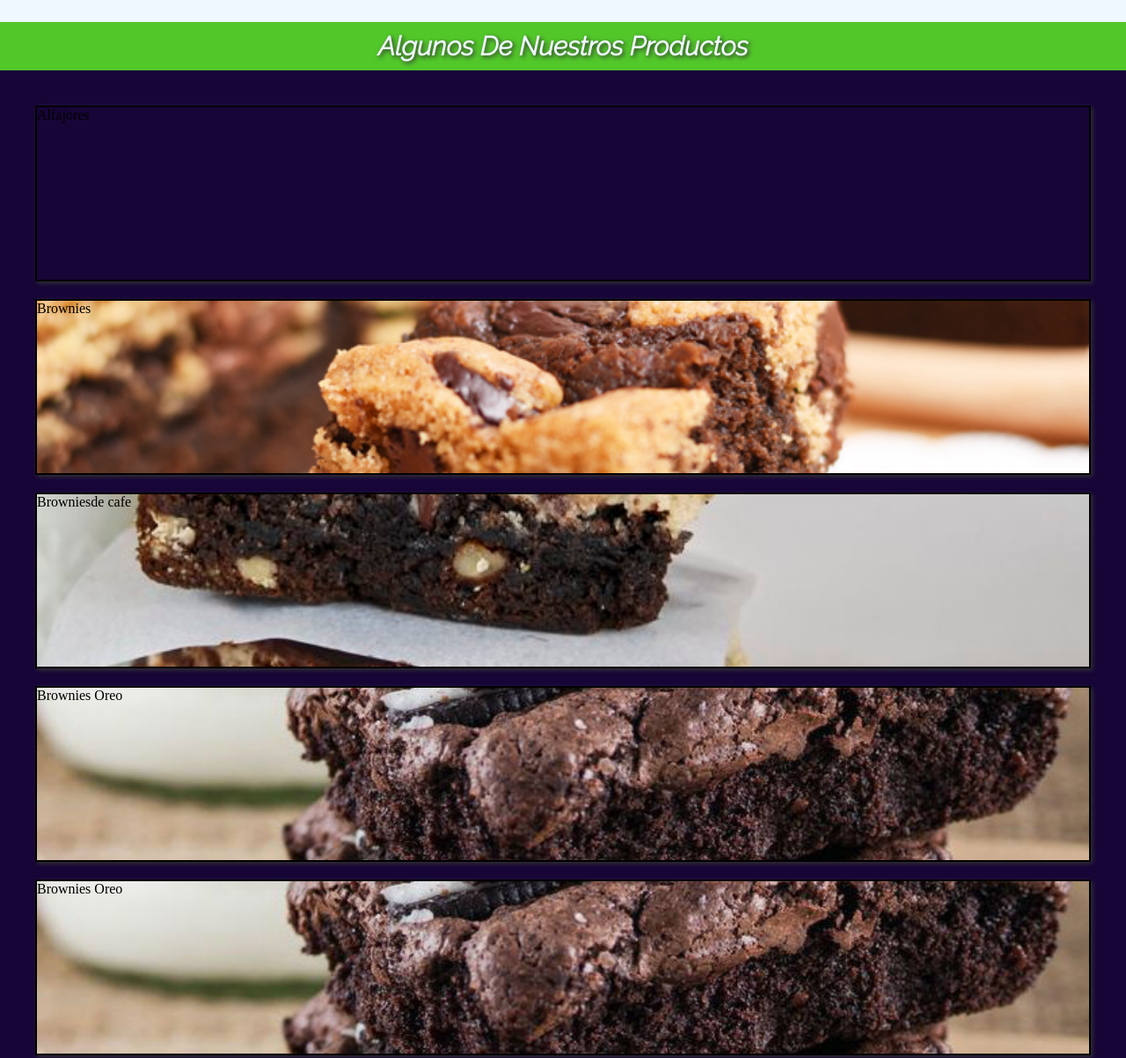
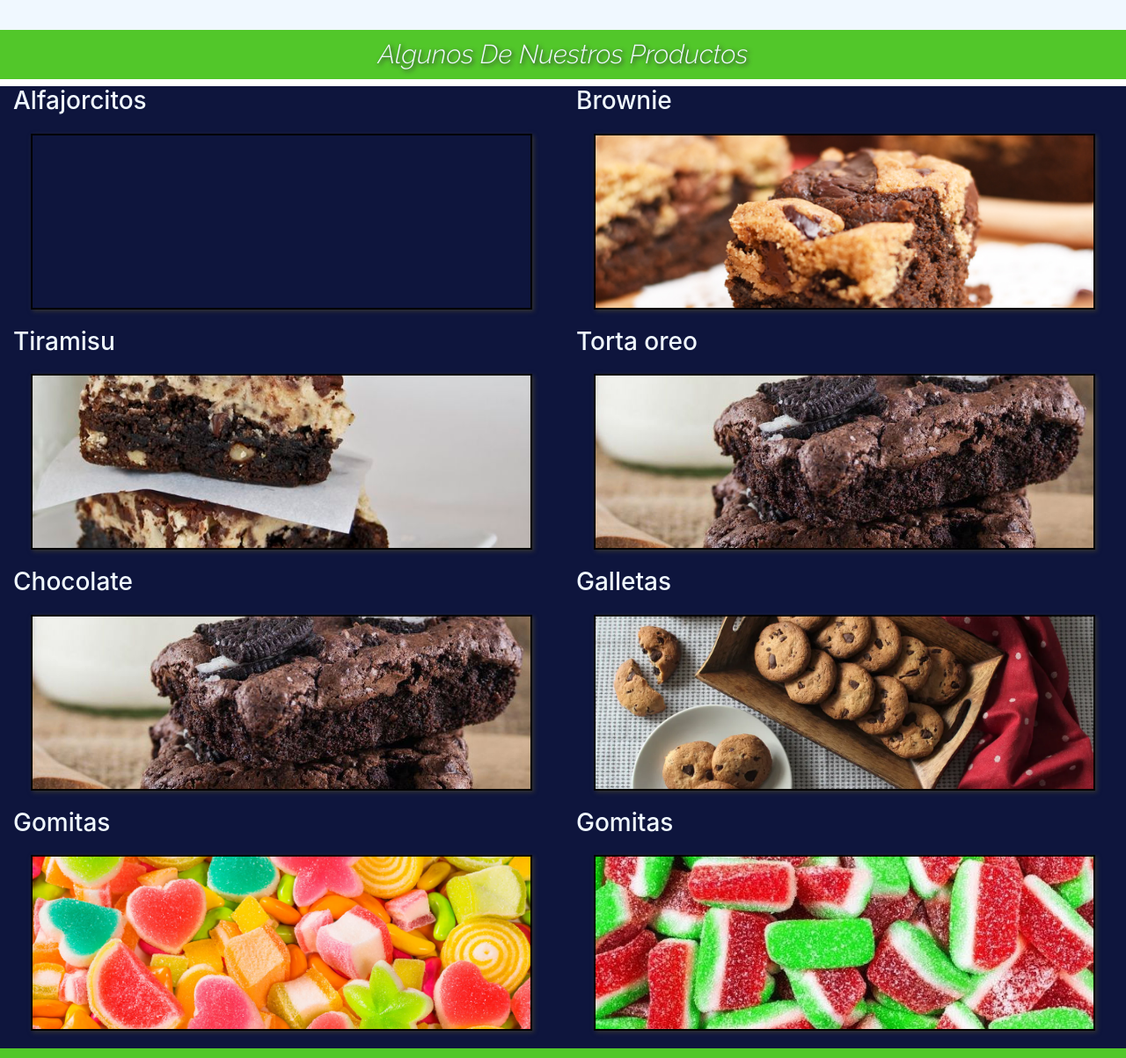
Before and after one commit to edisonfabianra/TusDulcesFelices-Rojas, a plain HTML site: page Pages/Comidas.html in a window 1280 px wide. Shown: the part 1040-2243 px from the top of the page at 88% size. Drawn offline with nearby package versions, Linux system fonts and the light colour scheme.

Commit message:
Boostrap index y Comidas

```diff
--- a/Estilos.css
+++ b/Estilos.css
@@ -11,6 +11,8 @@
 header{
     height: 110px;
     width: 100%;
+    background-color: greenyellow;
+    background-image: linear-gradient(greenyellow,rgb(169, 247, 118));
     background-color: #52c72a;
     color: rgb(240, 229, 229);
     display: flex;
@@ -137,7 +139,12 @@ h2{
 
 }
 
-
+article{
+    background-color: rgb(14, 21, 61);
+    }
+h3{
+    color: aliceblue;
+}
 .galeria{
     width: 100%;
     height: auto;
@@ -197,7 +204,7 @@ h2{
 }
 
 footer{
-    background-color: #111;
+    background-color: #52c72a;
     color: aliceblue;
     text-align: center;
 }
@@ -210,9 +217,10 @@ footer i{
     letter-spacing: 20px;
     margin-bottom: 10px;
     padding: 20px;
+    color: #fff;
 }
 footer a{
-    color: aquamarine;
+    color: rgb(255, 255, 255);
 }
 
 @media only screen and (min-width:345px) and (max-width:599px) {
--- a/Pages/Comidas.html
+++ b/Pages/Comidas.html
@@ -5,7 +5,9 @@
     <meta http-equiv="X-UA-Compatible" content="IE=edge">
     <meta name="viewport" content="width=device-width, initial-scale=1.0">
     <link rel="stylesheet" href="https://cdnjs.cloudflare.com/ajax/libs/font-awesome/6.1.1/css/all.min.css" integrity="sha512-KfkfwYDsLkIlwQp6LFnl8zNdLGxu9YAA1QvwINks4PhcElQSvqcyVLLD9aMhXd13uQjoXtEKNosOWaZqXgel0g==" crossorigin="anonymous" referrerpolicy="no-referrer" />
+    <link rel="stylesheet" href="https://cdn.jsdelivr.net/npm/bootstrap@4.6.2/dist/css/bootstrap.min.css" integrity="sha384-xOolHFLEh07PJGoPkLv1IbcEPTNtaed2xpHsD9ESMhqIYd0nLMwNLD69Npy4HI+N" crossorigin="anonymous">
     <link rel="stylesheet" href="./comidas.css">
+
     <title>Tus Dulces Felices</title>
 </head>
 <body>
@@ -35,7 +37,44 @@
     </section>
 
     <h2>Algunos de nuestros productos </h2>
-    <section class="galeria">
+    <section class="container-fluid">
+        <div class="row">
+            <article class="col-sm-3 col-md-4 col-lg-6">
+                <h3>Alfajorcitos</h3>
+                <div class="item item1"></div>
+            </article>
+            <article class="col-sm-3 col-md-4 col-lg-6">
+                <h3>Brownie</h3>
+                <div class="item item2"></div>
+            </article>
+            <article class="col-sm-3 col-md-4 col-lg-6">
+                <h3>Tiramisu</h3>
+                <div class="item item3"></div>
+            </article>
+            <article class="col-sm-3 col-md-12 col-lg-6">
+                <h3>Torta oreo</h3>
+                <div class="item item4"></div>
+            </article>
+            <article class="col-sm-3 col-md-4 col-lg-6">
+                <h3>Chocolate</h3>
+                <div class="item item5"></div>
+            </article>
+            <article class="col-sm-3 col-md-4 col-lg-6">
+                <h3>Galletas</h3>
+                <div class="item item6"></div>
+            </article>
+            <article class="col-sm-3 col-md-4 col-lg-6">
+                <h3>Gomitas</h3>
+                <div class="item item7"></div>
+            </article>
+            <article class="col-sm-3 col-md-12 col-lg-6">
+                <h3>Gomitas</h3>
+                <div class="item item8"></div>
+            </article>
+        </div>
+
+    </section>
+    <!-- <section class="galeria">
         <div class="item item1">Alfajores</div>
         <div class="item item2">Brownies</div>
         <div class="item item3">Browniesde cafe</div>
@@ -44,7 +83,7 @@
         <div class="item item6">Galletas</div>
         <div class="item item7">Gomitas</div>
         <div class="item item8">Gomitas de Sandia</div>
-    </section>
+    </section>    -->
 
     <h2>Haz tu pedido</h2>
     <section class="Nosotros">
--- a/Pages/comidas.css
+++ b/Pages/comidas.css
@@ -137,7 +137,12 @@ h2{
 
 }
 
-
+article{
+    background-color: rgb(14, 21, 61);
+    }
+h3{
+    color: aliceblue;
+}
 .galeria{
     width: 100%;
     height: auto;
--- a/index.html
+++ b/index.html
@@ -5,7 +5,9 @@
     <meta http-equiv="X-UA-Compatible" content="IE=edge">
     <meta name="viewport" content="width=device-width, initial-scale=1.0">
     <link rel="stylesheet" href="https://cdnjs.cloudflare.com/ajax/libs/font-awesome/6.1.1/css/all.min.css" integrity="sha512-KfkfwYDsLkIlwQp6LFnl8zNdLGxu9YAA1QvwINks4PhcElQSvqcyVLLD9aMhXd13uQjoXtEKNosOWaZqXgel0g==" crossorigin="anonymous" referrerpolicy="no-referrer" />
+    <link rel="stylesheet" href="https://cdn.jsdelivr.net/npm/bootstrap@4.6.2/dist/css/bootstrap.min.css" integrity="sha384-xOolHFLEh07PJGoPkLv1IbcEPTNtaed2xpHsD9ESMhqIYd0nLMwNLD69Npy4HI+N" crossorigin="anonymous">
     <link rel="stylesheet" href="estilos.css">
+
     <title>Tus Dulces Felices</title>
 </head>
 <body>
@@ -72,10 +74,45 @@
 
 
 
+    <h2>Para que te antojes </h2>
+    <section class="container-fluid">
+        <div class="row">
+            <article class="col-sm-3 col-md-4 col-lg-6">
+                <h3>Alfajorcitos</h3>
+                <div class="item item1"></div>
+            </article>
+            <article class="col-sm-3 col-md-4 col-lg-6">
+                <h3>Brownie</h3>
+                <div class="item item2"></div>
+            </article>
+            <article class="col-sm-3 col-md-4 col-lg-6">
+                <h3>Tiramisu</h3>
+                <div class="item item3"></div>
+            </article>
+            <article class="col-sm-3 col-md-12 col-lg-6">
+                <h3>Torta oreo</h3>
+                <div class="item item4"></div>
+            </article>
+            <article class="col-sm-3 col-md-4 col-lg-6">
+                <h3>Chocolate</h3>
+                <div class="item item5"></div>
+            </article>
+            <article class="col-sm-3 col-md-4 col-lg-6">
+                <h3>Galletas</h3>
+                <div class="item item6"></div>
+            </article>
+            <article class="col-sm-3 col-md-4 col-lg-6">
+                <h3>Gomitas</h3>
+                <div class="item item7"></div>
+            </article>
+            <article class="col-sm-3 col-md-12 col-lg-6">
+                <h3>Gomitas</h3>
+                <div class="item item8"></div>
+            </article>
+        </div>
 
-
-    <h2>Para que te antojes </h2>
-    <section class="galeria">
+    </section>
+    <!-- <section class="galeria">
         <div class="item item1"></div>
         <div class="item item2"></div>
         <div class="item item3"></div>
@@ -84,7 +121,7 @@
         <div class="item item6"></div>
         <div class="item item7"></div>
         <div class="item item8"></div>
-    </section>
+    </section>    -->
     <footer>
         <p>todos los derechos resercados por copyright</p>
         <p>el sitio fue desarrolado por Edison y Juliana</p>
```
